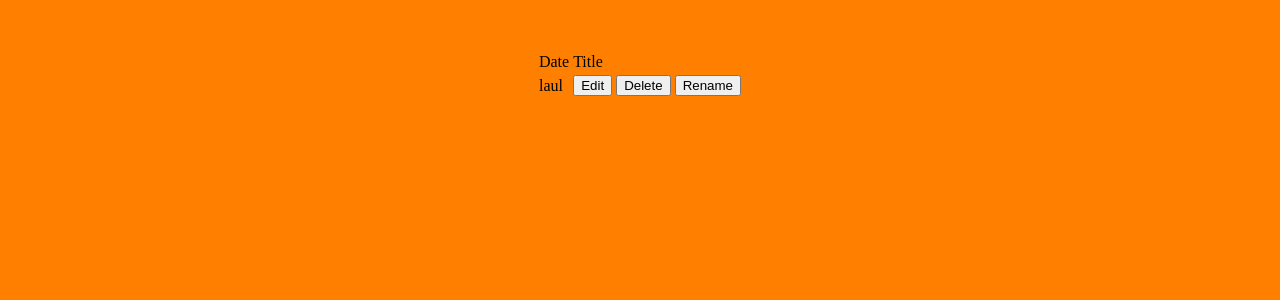
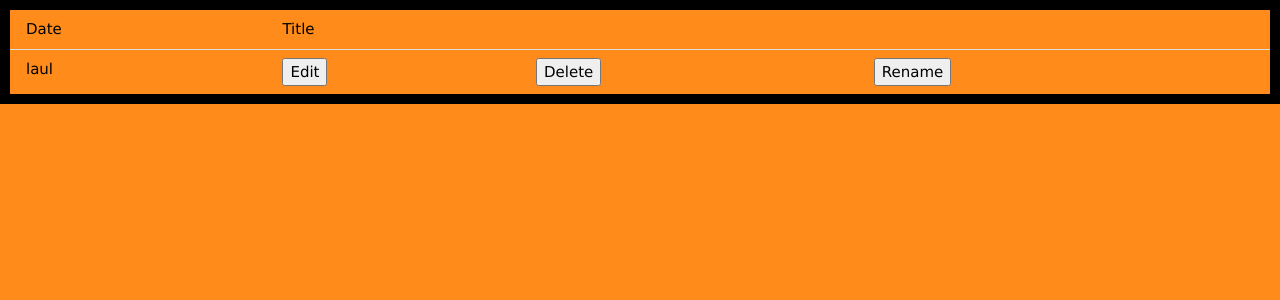
Before and after one commit to fabrice-fouron/Note-taking-app, a Flask app: page /shownotes in a window 1280 px wide. Shown: the top 300 px of the page. Run offline with Flask 2, Linux system fonts and the light colour scheme; data comes from the database, SQL or seed files in the repository.

Commit message:
Working on CSS for the table.

```diff
--- a/static/main.css
+++ b/static/main.css
@@ -1,5 +1,11 @@
+@charset "UTF-8";
+
 body {
-    background-color: #ff8000;
+    background-color: #ff8000e5;
+}
+
+table {
+    border: solid 10px;
 }
 
 #enternote {
@@ -24,6 +30,14 @@
     margin-top: 50px;
 }
 
-button {
+#enter-note {
+    margin-right: 20px;
+}
 
+#shownotes {
+    margin-left: 20px;
 }
+
+#main-buttons {
+    font-size: 35px;
+}
--- a/templates/base.html
+++ b/templates/base.html
@@ -6,6 +6,7 @@
     <meta name="viewport" content="width=device-width, initial-scale=1.0">
     <title>Note-Taking App</title>
     <link rel="stylesheet" href="{{ url_for('static', filename='main.css') }}">
+    <link rel="stylesheet" href="https://www.w3schools.com/w3css/4/w3.css">
     {% block head %}{% endblock %}
 </head>
 <body>
--- a/templates/index.html
+++ b/templates/index.html
@@ -4,12 +4,12 @@
 {% endblock %}
 
 {% block body %}
+<div id="main-buttons">
 <a href="{{ url_for('enternote') }}">
-    <button id="enternote">Enter a note</button>
+    <button id="enter-note">Enter a note</button>
 </a>
-<br>
 <a href=" {{ url_for('shownotes') }}">
     <button id="shownotes">Show the notes list</button>
 </a>
-
+</div>
 {% endblock %}
--- a/templates/shownotes.html
+++ b/templates/shownotes.html
@@ -1,8 +1,8 @@
 {% extends 'base.html' %}
 
 {% block body %}
-<table class="header" align="center">
-    <thead>
+<table class="w3-table w3-bordered" align="center">
+    <thead style="border: 10px;">
         <tr>
             <td>Date</td>
             <td>Title</td>
```
